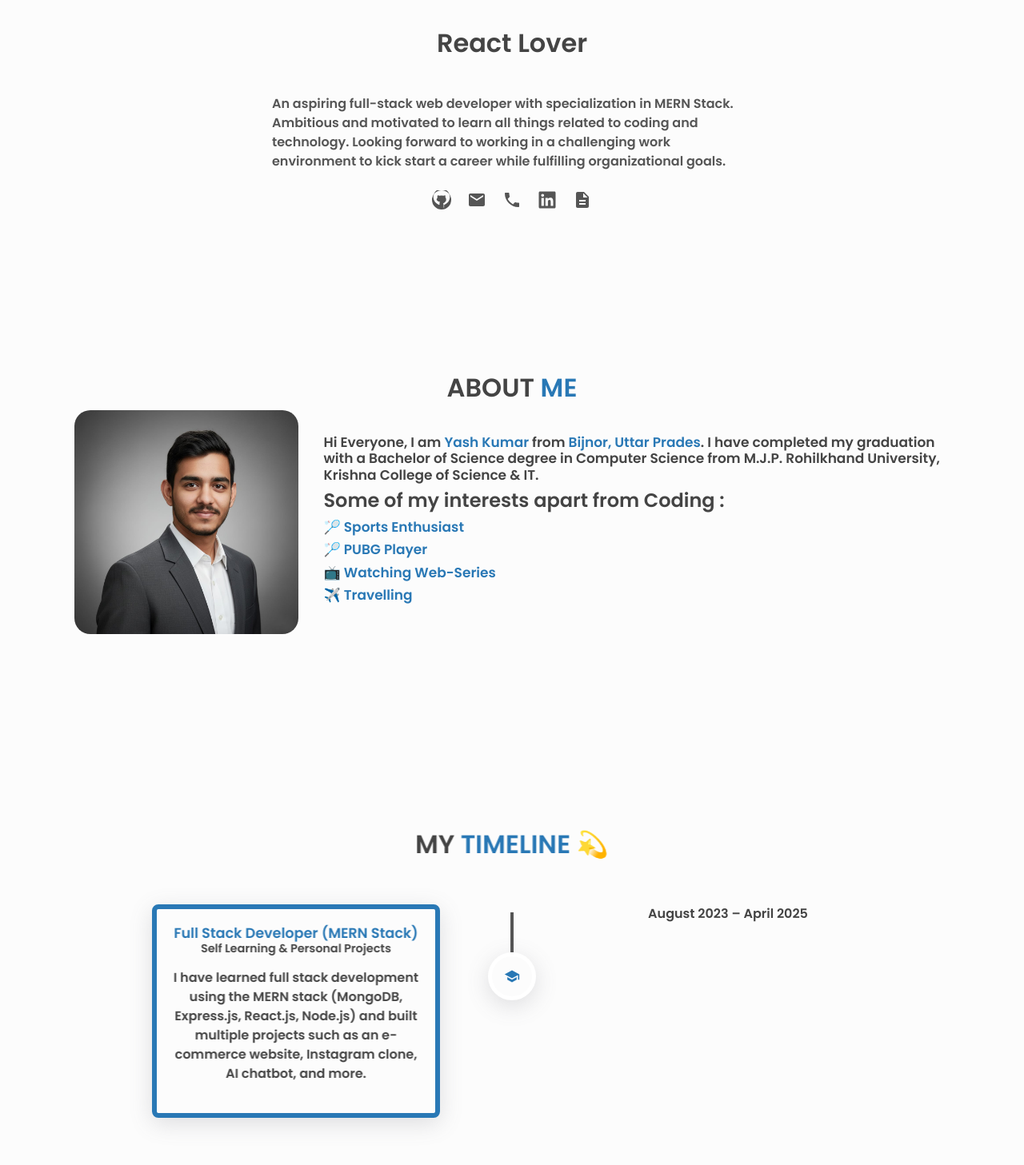
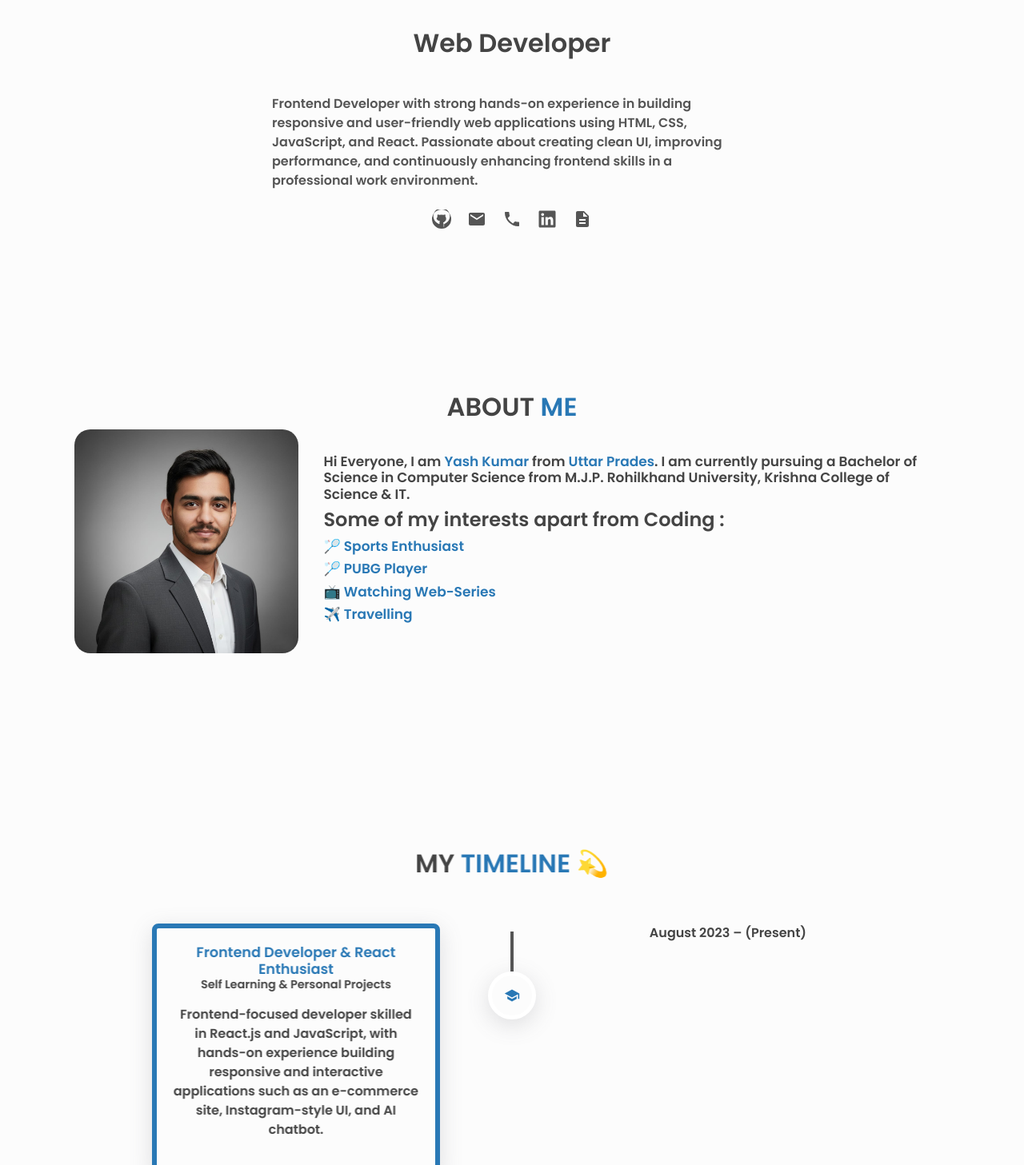
Before and after one commit to yashTomar272/portfolio, a React (Create React App) app: page / in a window 1280 px wide. Shown: the part 271-1728 px from the top of the page at 80% size. Built offline with nearby package versions, Linux system fonts and the light colour scheme.

Commit message:
change resume

```diff
--- a/src/pages/About.jsx
+++ b/src/pages/About.jsx
@@ -9,8 +9,8 @@ export const About = () => {
               <div className="different2 m-2" >
                 <h4 className='' style={{fontSize:"17px"}}>
                   Hi Everyone, I am <span className="different">Yash Kumar </span>
-                  from <span className="different">Bijnor, Uttar Prades</span>.
-                  I have completed my graduation with a Bachelor of Science degree in Computer Science from M.J.P. Rohilkhand University, Krishna College of Science & IT.
+                  from <span className="different"> Uttar Prades</span>.
+                 I am currently pursuing a Bachelor of Science in Computer Science from M.J.P. Rohilkhand University, Krishna College of Science & IT.
 
 
                 </h4>
--- a/src/pages/Home.jsx
+++ b/src/pages/Home.jsx
@@ -10,9 +10,9 @@ const Home = () => {
 
          <Typewriter
       phrases={[
+        'Frontend developer',
         'Web Developer',
         'React Lover',
-        'MERN Stack Dev',
         'Open Source Contributor',
       ]}
     />
@@ -20,10 +20,11 @@ const Home = () => {
         </div>
                 <p className='m-2' style={{maxWidth:"600px"}}>
 
-                  An aspiring full-stack web developer with specialization in MERN Stack.
-                  Ambitious and motivated to learn all things related to coding and technology.
-                  Looking forward to working in a challenging work environment to kick start a
-                  career while fulfilling organizational goals.
+                  Frontend
+                   Developer with strong hands-on experience in building responsive
+                    and user-friendly web applications using HTML, CSS, JavaScript,
+                     and React. Passionate about creating clean UI, improving performance,
+                      and continuously enhancing frontend skills in a professional work environment.
                </p>
                  <div  className="d-flex align-items-center justify-content-evenly mt-3 mb-3" style={{width:"240px",color:"var(--clr-fg)"}}>
           <a style={{color:"var(--clr-fg)"}} href="https://github.com/yashTomar272" target="_blank" rel="noreferrer" className="link link--icon" aria-label="GitHub">
@@ -38,7 +39,7 @@ const Home = () => {
           <a style={{color:"var(--clr-fg)"}} href="https://www.linkedin.com/in/yash-kumar-896453371/" target="_blank" rel="noreferrer" className="link link--icon" aria-label="LinkedIn">
             <LinkedInIcon />
           </a>
-          <a style={{color:"var(--clr-fg)"}} href="https://drive.google.com/file/d/1bsGBGs0c_kriWqu43-OM1KnHBgaxm4Zx/view?usp=drive_link" target="_blank" rel="noreferrer" className="link link--icon" aria-label="Resume">
+          <a style={{color:"var(--clr-fg)"}} href="https://drive.google.com/file/d/1hxwN09-KBtevNRl_NqLYm84JdMcVOUKm/view?usp=drive_link" target="_blank" rel="noreferrer" className="link link--icon" aria-label="Resume">
             <ResumeIcon />
           </a>
 
--- a/src/pages/Timeline2.jsx
+++ b/src/pages/Timeline2.jsx
@@ -6,18 +6,18 @@ const Timeline2 = () => {
 
 const data = [
   {
-    title: 'Full Stack Developer (MERN Stack)',
+    title: 'Frontend Developer & React Enthusiast',
     subtitle: 'Self Learning & Personal Projects',
     description:
-      'I have learned full stack development using the MERN stack (MongoDB, Express.js, React.js, Node.js) and built multiple projects such as an e-commerce website, Instagram clone, AI chatbot, and more.',
-    date: 'August 2023 – April 2025',
+      'Frontend-focused developer skilled in React.js and JavaScript, with hands-on experience building responsive and interactive applications such as an e-commerce site, Instagram-style UI, and AI chatbot.',
+    date: 'August 2023 – (Present)',
     icon: <path d="M5 13.18v4L12 21l7-3.82v-4L12 17l-7-3.82zM12 3L1 9l11 6 9-4.91V17h2V9L12 3z" />,
   },
   {
     title: 'Bachelor of Science in Computer Science',
     subtitle: 'Krishna Group of Institutions, MJPRU University',
     description: 'Currently in my final year of graduation. Gained strong foundational knowledge in programming, data structures, web development, and database management systems. Alongside academics, I have built practical skills through self-driven projects and online learning.',
-    date: 'August 2023 – April 2025',
+    date: 'August 2023 – (Present)',
     icon: <path d="M5 13.18v4L12 21l7-3.82v-4L12 17l-7-3.82zM12 3L1 9l11 6 9-4.91V17h2V9L12 3z" />,
   },
 
```
